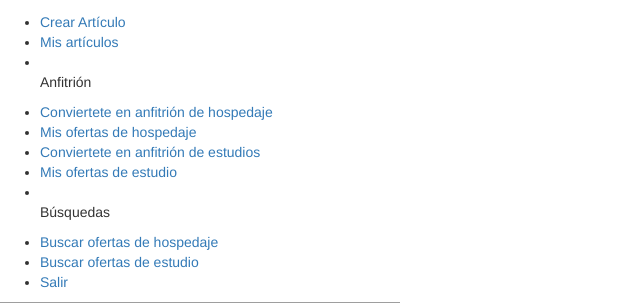
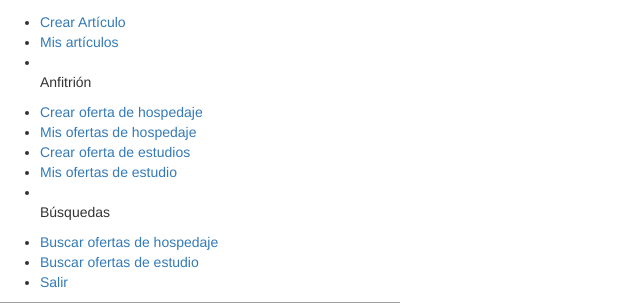
Before and after one commit to bgarcial/hostayni_platform, a Django app: page /accounts/profiles/data/u/1/ in a window 1280 px wide. Shown: the part 438-741 px from the top of the page, without its empty margins (0-640 px from the left). Run offline with Django 3.2, Linux system fonts and the light colour scheme; a user stored in the database is signed in; tables that the repository leaves empty hold one stand-in row (values such as "Sample post"); some libraries are stand-ins or nearby versions; grey boxes are pictures that could not be loaded.

Commit message:
fixing layout

```diff
--- a/hostayni/templates/layout.html
+++ b/hostayni/templates/layout.html
@@ -68,11 +68,11 @@
                                         <li class="line"></li>
                                         <p>Anfitrión</p>
                                         {% if userprofile.user.is_hosting_host %}
-                                          <li><a href="{% url 'host:hosting-host' %}">Conviertete en anfitrión de hospedaje</a></li>
+                                          <li><a href="{% url 'host:hosting-host' %}">Crear oferta de hospedaje</a></li>
                                           <li><a href="{% url 'host:list' userprofile.user.slug %}">Mis ofertas de hospedaje</a></li>
                                         {% endif %}
                                         {% if userprofile.user.is_study_host %}
-                                          <li><a href="{% url 'host:study-host' %}">Conviertete en anfitrión de estudios</a></li>
+                                          <li><a href="{% url 'host:study-host' %}">Crear oferta de estudios</a></li>
                                              <li><a href="{% url 'host:studiesofferlist' userprofile.user.slug %}">Mis ofertas de estudio</a></li>
                                         {% endif %}
                                         <li class="line"></li>
```
